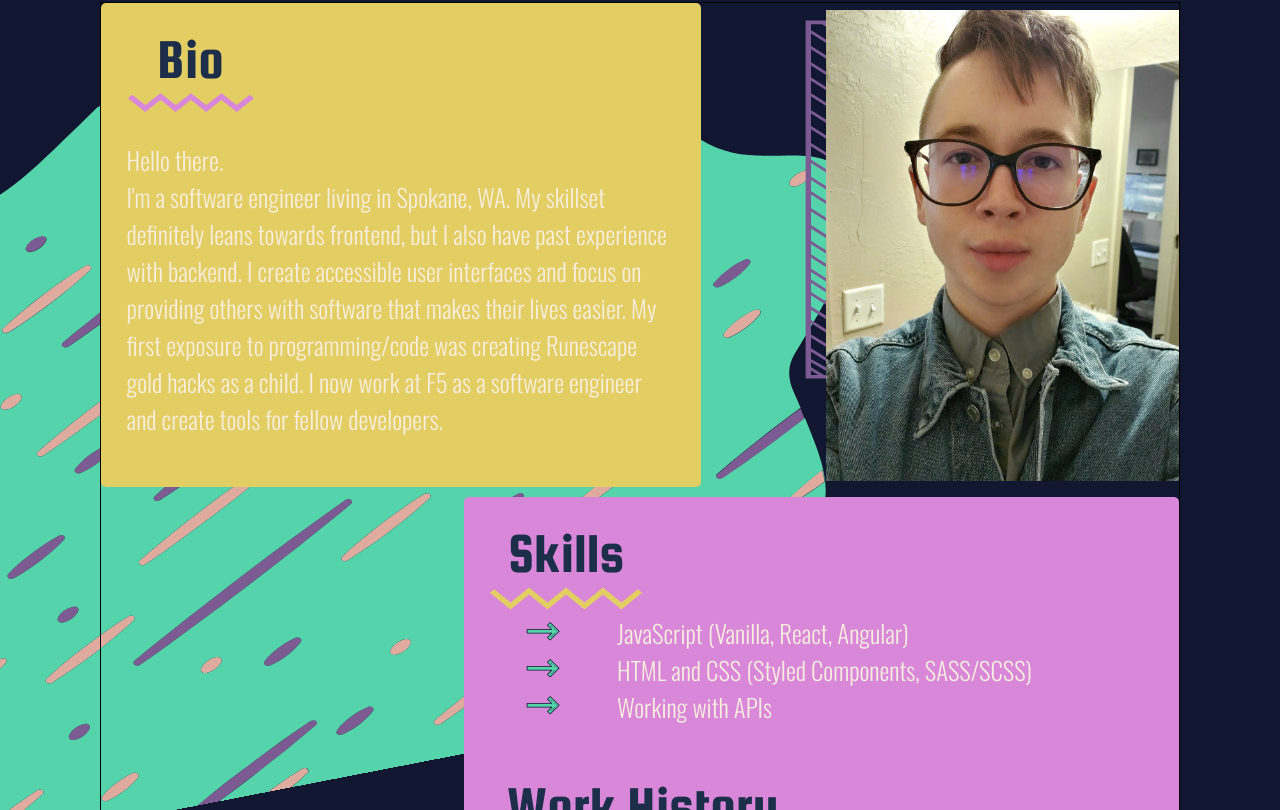
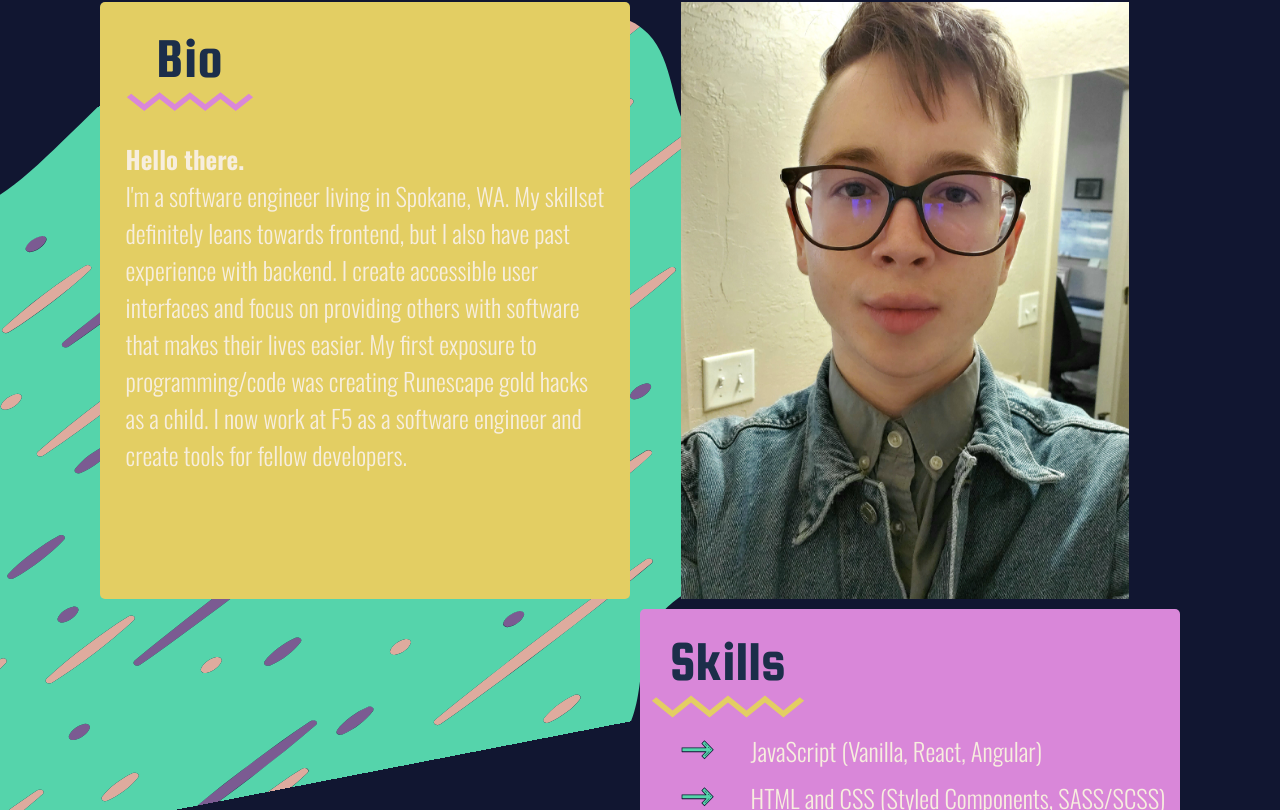
Before and after one commit to salemlf/react-portfolio-site, a React (Create React App) app in the folder my-portfolio-site/: page / in a window 1280 px wide. Shown: the part 1490-2300 px from the top of the page. Built offline with nearby package versions, Linux system fonts and the light colour scheme; a web font is replaced by a local one.

Commit message:
Removed dead code

```diff
--- a/my-portfolio-site/src/components/About Me/AboutMe.js
+++ b/my-portfolio-site/src/components/About Me/AboutMe.js
@@ -72,11 +72,9 @@ const AboutMe = () => {
           />
           <AboutDivContainer>
             <AboutMeDiv
-              pos="absolute"
-              height="50vw"
-              width="45vw"
+              pos="relative"
               bgAttr={"var(--yellow)"}
-              zIndex="1"
+              zIndex="3"
               marginLeft="-50%"
               maxWidth="600px"
               maxHeight="750px"
@@ -91,9 +89,10 @@ const AboutMe = () => {
                   scale="scaleY(0.8)"
                 />
                 <BioText>
-                  Hello there. <br /> I'm a software engineer living in Spokane,
-                  WA. My skillset definitely leans towards frontend, but I also
-                  have past experience with backend. I create accessible user
+                  <strong>Hello there.</strong>
+                  <br /> I'm a software engineer living in Spokane, WA. My
+                  skillset definitely leans towards frontend, but I also have
+                  past experience with backend. I create accessible user
                   interfaces and focus on providing others with software that
                   makes their lives easier. My first exposure to
                   programming/code was creating Runescape gold hacks as a child.
@@ -104,29 +103,12 @@ const AboutMe = () => {
             </AboutMeDiv>
             <AboutMeDiv
               pos="relative"
-              height="37vw"
-              width="33vw"
-              bgAttr={`url(${MeImage}) center/contain no-repeat`}
               zIndex="3"
-              marginLeft="76%"
-              maxWidth="552px"
-              maxHeight="510px"
-              top="2%"
               gridArea="imageContainer"
-              gridCol="3 / 4"
-            ></AboutMeDiv>
-            <AboutMeDiv
-              pos="relative"
-              height="50vw"
-              width="53vw"
-              bgAttr={`url(${ImageBg}) top right/cover no-repeat`}
-              zIndex="2"
-              marginLeft="32%"
-              maxWidth="890px"
-              maxHeight="841px"
-              top="-2%"
-              gridArea="imageContainer"
-              gridCol="2 / 4"
+              bgAttr={`url(${MeImage}) center center/contain no-repeat`}
+              gridCol="2 / 3"
+              gridRow="1 / 2"
+              maxWidth="530px"
             ></AboutMeDiv>
             <AboutMeDiv
               pos="relative"
@@ -134,8 +116,6 @@ const AboutMe = () => {
               width="48vw"
               bgAttr={"var(--pink)"}
               zIndex="2"
-              marginLeft="44%"
-              marginTop="56%"
               maxWidth="830px"
               maxHeight="1175px"
               gridArea="workSkills"
--- a/my-portfolio-site/src/components/About Me/AboutMeDiv.js
+++ b/my-portfolio-site/src/components/About Me/AboutMeDiv.js
@@ -3,36 +3,26 @@ import { Wrapper } from "./AboutMeDivStyles.js";
 
 // TODO: pass in border-radius
 const AboutMeDiv = ({
-  height,
-  width,
   bgAttr,
   maxWidth,
   zIndex,
-  marginLeft,
-  marginTop,
-  maxHeight,
   pos,
   children,
   top,
-  minHeight,
   gridArea,
   gridCol,
+  gridRow,
 }) => {
   return (
     <Wrapper
       pos={pos}
       zIndex={zIndex}
-      height={height}
-      minHeight={minHeight}
-      width={width}
-      marginLeft={marginLeft}
-      marginTop={marginTop}
       bgAttr={bgAttr}
       maxWidth={maxWidth}
-      maxHeight={maxHeight}
       top={top}
       gridArea={gridArea}
       gridCol={gridCol}
+      gridRow={gridRow}
     >
       {children}
     </Wrapper>
--- a/my-portfolio-site/src/components/About Me/AboutMeDivStyles.js
+++ b/my-portfolio-site/src/components/About Me/AboutMeDivStyles.js
@@ -2,7 +2,7 @@ import styled from "styled-components";
 
 // TODO: add border radius prop
 export const Wrapper = styled.div`
-  /* position: ${(props) => props.pos}; */
+  position: ${(props) => props.pos};
   display: flex;
   flex-wrap: wrap;
   /* min-height: ${(props) => props.minHeight}; */
@@ -18,6 +18,7 @@ export const Wrapper = styled.div`
   /* grid-area: 1 / 1 / 2 / 2; */
   grid-area: ${(props) => props.gridArea};
   grid-column: ${(props) => props.gridCol};
+  grid-row: ${(props) => props.gridRow};
   background: ${(props) => props.bgAttr};
   top: ${(props) => props.top};
 `;
--- a/my-portfolio-site/src/components/About Me/AboutMeStyles.js
+++ b/my-portfolio-site/src/components/About Me/AboutMeStyles.js
@@ -49,21 +49,14 @@ export const FlexWrapper = styled.section`
 `;
 
 export const AboutDivContainer = styled.div`
-  /* display: grid;
-  grid-template-columns: 1fr;
-  grid-template-rows: 1fr;
-  justify-items: center;
-  position: relative;
-  width: 90%; */
   width: 100%;
-  /* TODO: remove border */
-  border: 1px solid black;
   display: grid;
   grid-gap: 10px;
-  grid-template-columns: 1fr 1fr 1fr;
+  grid-template-columns: 1fr 1fr;
   grid-template-areas:
-    "bio bio imageContainer"
-    "workSkills workSkills workSkills";
+    "bio imageContainer"
+    "workSkills workSkills";
+  grid-template-rows: 1fr 1fr;
 `;
 
 export const AboutTextContainer = styled.div`
@@ -81,7 +74,7 @@ export const SkillsWorkContent = styled.div`
   display: flex;
   width: 100%;
   flex-wrap: wrap;
-  margin: 2vw;
+  margin: 4% 2%;
   align-items: center;
 `;
 
@@ -109,6 +102,7 @@ export const WorkSkillItem = styled.div`
   display: flex;
   align-items: center;
   justify-content: flex-start;
+  margin-top: 2%;
   margin-left: 5%;
 
   &:hover ${ArrowContainer} {
```
Also changed, not shown: my-portfolio-site/src/images/photo-background.svg.
